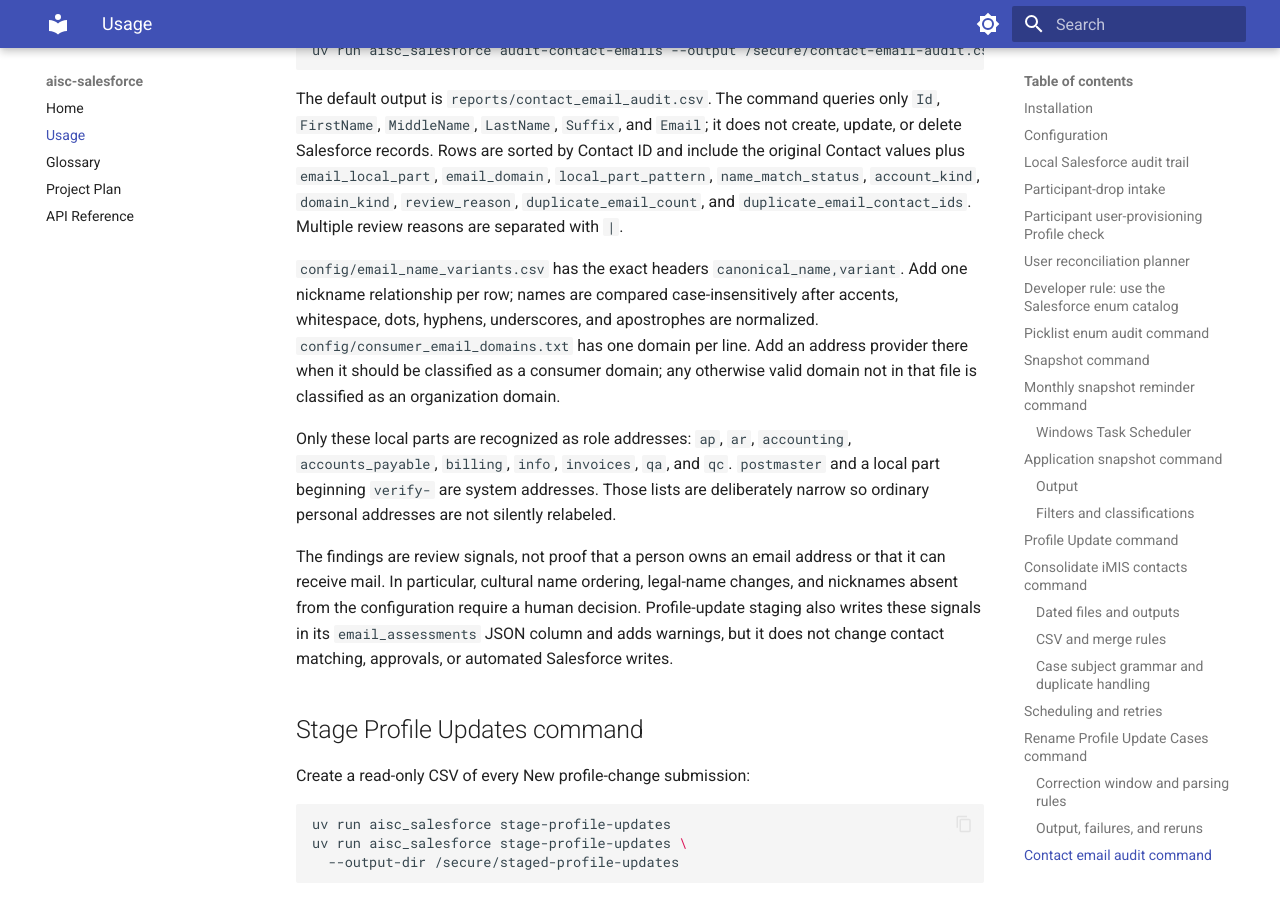
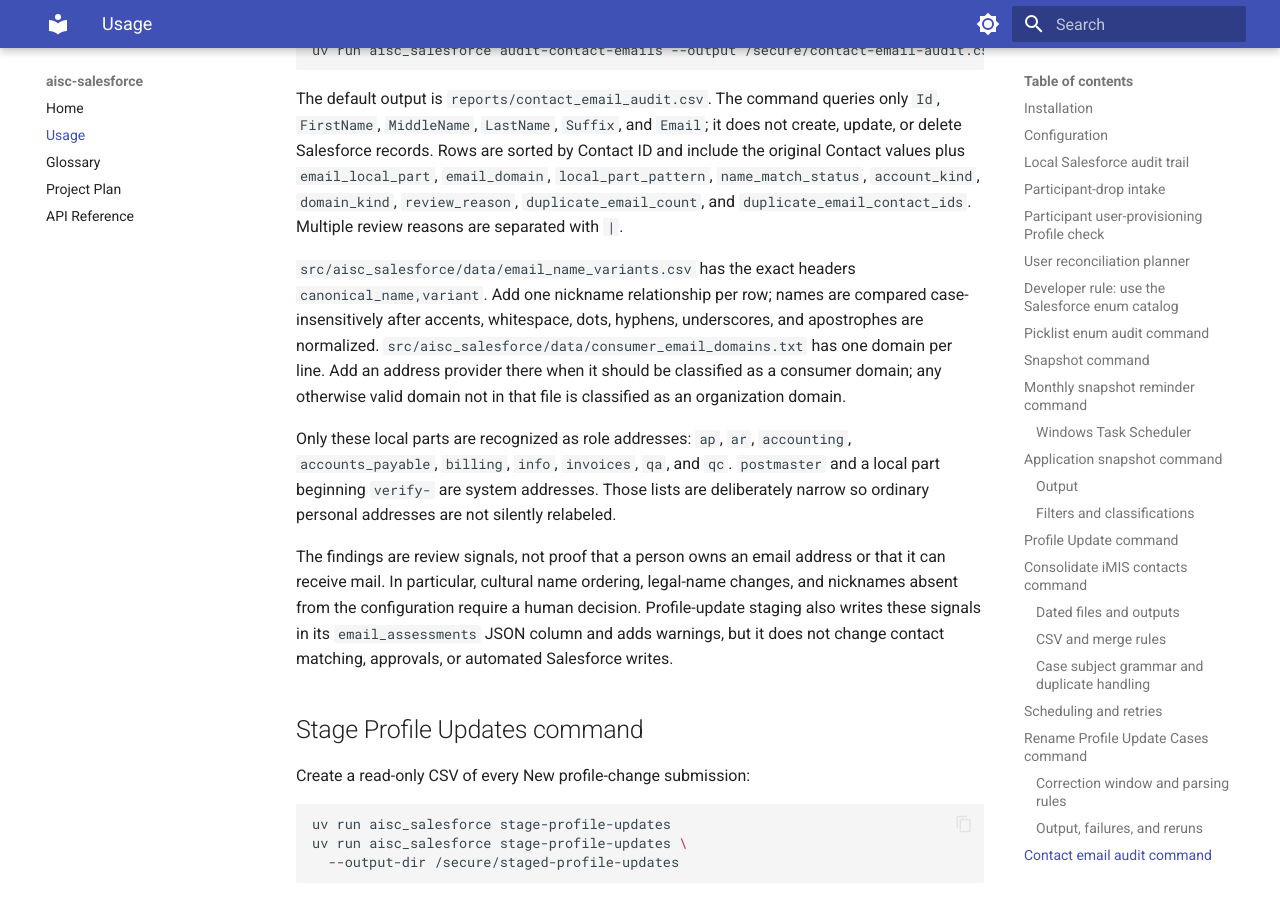
Before and after one commit to MauxBoyle/aisc-sf, an MkDocs documentation site: the page built from docs/usage.md, in a window 1280 px wide and 900 px high, scrolled down 13635 px. Built offline with MkDocs 1.6.1 and Material for MkDocs 9.7.7, drawn with Linux system fonts in a browser that asks for light colours.

Commit message:
fix: package email audit configuration

```diff
--- a/docs/usage.md
+++ b/docs/usage.md
@@ -657,10 +657,10 @@
 `domain_kind`, `review_reason`, `duplicate_email_count`, and
 `duplicate_email_contact_ids`. Multiple review reasons are separated with `|`.
 
-`config/email_name_variants.csv` has the exact headers
+`src/aisc_salesforce/data/email_name_variants.csv` has the exact headers
 `canonical_name,variant`. Add one nickname relationship per row; names are
 compared case-insensitively after accents, whitespace, dots, hyphens,
-underscores, and apostrophes are normalized. `config/consumer_email_domains.txt`
+underscores, and apostrophes are normalized. `src/aisc_salesforce/data/consumer_email_domains.txt`
 has one domain per line. Add an address provider there when it should be
 classified as a consumer domain; any otherwise valid domain not in that file is
 classified as an organization domain.
```
Also changed, not shown: 6 other files.
